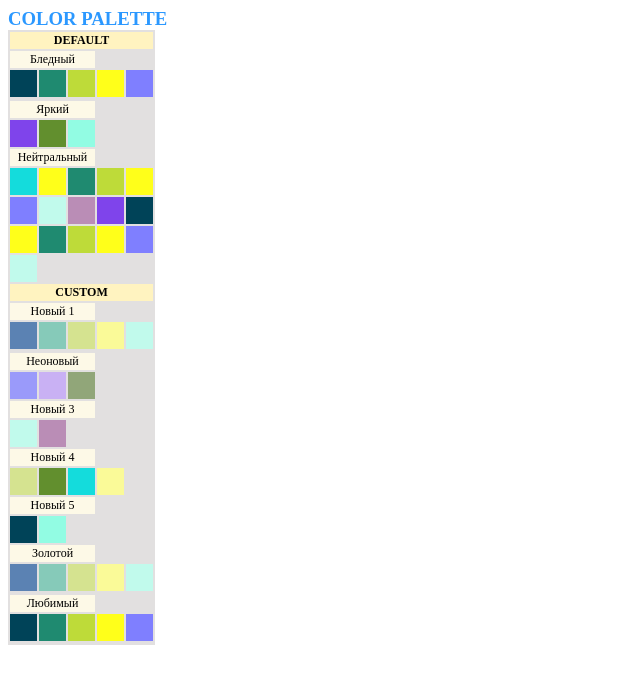
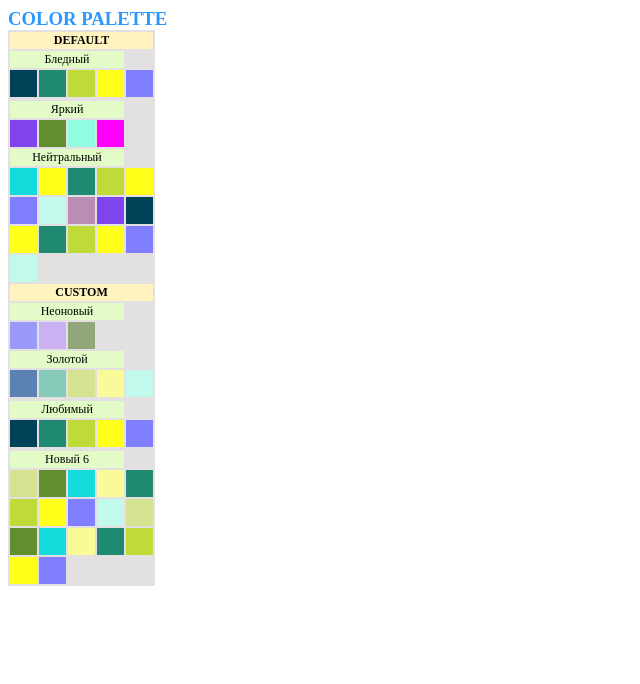
Before and after one commit to ENNA-Egor/SuperJS, a plain HTML site: page index.html in a window 1280 px wide. Shown: the whole page, without its empty margins (0-640 px from the left). Drawn offline with Linux system fonts and the light colour scheme.

Commit message:
Незначительные изменения

```diff
--- a/asset/const.js
+++ b/asset/const.js
@@ -2,16 +2,13 @@
 const COLOR_PALLETE ={
     'Default': [
         ['Бледный','004358', '1f8a70', 'bedb39', 'ffff1a', '7f7fff'],
-        ['Яркий', '7f44eb', '628f2e', '92fce3'],
+        ['Яркий', '7f44eb', '628f2e', '92fce3', 'ff00ff'],
         ['Нейтральный', '14dcdc', 'ffff1a','1f8a70', 'bedb39', 'ffff1a', '7f7fff', 'c1faec', 'ba8db6', '7f44eb','004358', 'ffff1a','1f8a70', 'bedb39', 'ffff1a', '7f7fff', 'c1faec']
     ],
     'Custom': [
-        ['Новый 1', '5b82b3', '86cab9', 'd5e390', 'fafa98', 'c1faec'],
         ['Неоновый', '9a9afa', 'c9b1f4', '91a679'],
-        ['Новый 3', 'c1faec', 'ba8db6'],
-        ['Новый 4', 'd5e390', '628f2e', '14dcdc','fafa98'],
-        ['Новый 5', '004358', '92fce3'],
         ['Золотой', '5b82b3', '86cab9', 'd5e390', 'fafa98', 'c1faec'],
         ['Любимый','004358', '1f8a70', 'bedb39', 'ffff1a', '7f7fff'],
+        ['Новый 6', 'd5e390', '628f2e', '14dcdc','fafa98','1f8a70', 'bedb39', 'ffff1a', '7f7fff', 'c1faec', 'd5e390', '628f2e', '14dcdc','fafa98','1f8a70', 'bedb39', 'ffff1a', '7f7fff'],
     ],
 }
--- a/css/style.css
+++ b/css/style.css
@@ -12,7 +12,7 @@ td {
 
 .pod {
     /* border: 1px solid rgb(76, 74, 185); */
-    background-color: rgb(253, 249, 231);
+    background-color: rgb(227, 252, 199);
     text-align: center;
     /* text-transform: lowercase; */
 }
--- a/js/main.js
+++ b/js/main.js
@@ -1,11 +1,11 @@
 for (let key in COLOR_PALLETE){
     let row = document.createElement('tr')
-    row.innerHTML= `<th colspan="10">${key}</th>`
+    row.innerHTML= `<th colspan="5">${key}</th>`
     document.querySelector('table').append(row)
     for(let i=0; i<COLOR_PALLETE[key].length; i++ ){
         let row = document.createElement('tr')
         row.innerHTML =`
-            <td colspan="3" class="pod">${COLOR_PALLETE[key][i][0]}</td>
+            <td colspan="4" class="pod">${COLOR_PALLETE[key][i][0]}</td>
             `
             document.querySelector('table').append(row)
             const table = document.querySelector('table');
```
